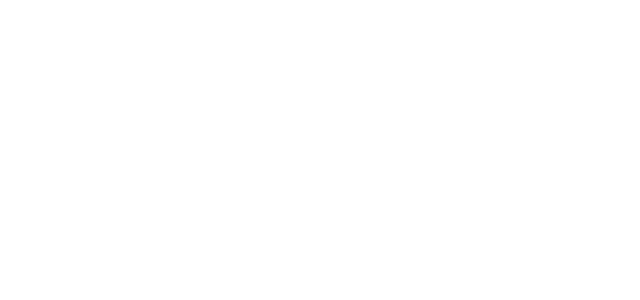
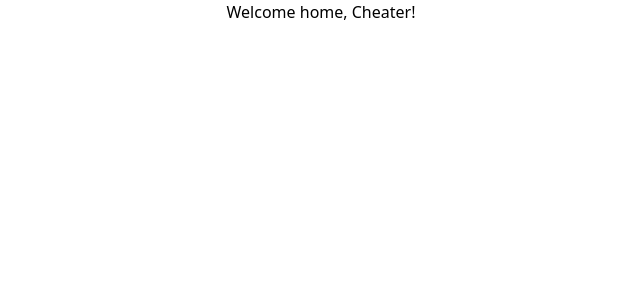
Before and after one commit to IMZihad21/Styla-Rental-Client, a React (Create React App) app: page / in a window 1280 px wide. Shown: the top 300 px of the page, without its empty margins (319-959 px from the left). Built offline with nearby package versions, Linux system fonts and the light colour scheme.

Commit message:
Initial setup for react router
Signed-off-by: ZèD <imzihad@gmail.com>

```diff
--- a/src/App.js
+++ b/src/App.js
@@ -1,9 +1,15 @@
+import { BrowserRouter, Switch, Route } from 'react-router-dom';
 import './App.css';
+import Home from './Pages/Home/Home/Home';
 
 function App() {
   return (
     <div className="App">
-
+      <BrowserRouter>
+        <Switch>
+          <Route path="/" component={Home} exact />
+        </Switch>
+      </BrowserRouter>
     </div>
   );
 }
--- /dev/null
+++ b/src/Pages/Home/Home/Home.js
@@ -0,0 +1,11 @@
+import React from 'react';
+
+const Home = () => {
+    return (
+        <div>
+            Welcome home, Cheater!
+        </div>
+    );
+};
+
+export default Home;
```
